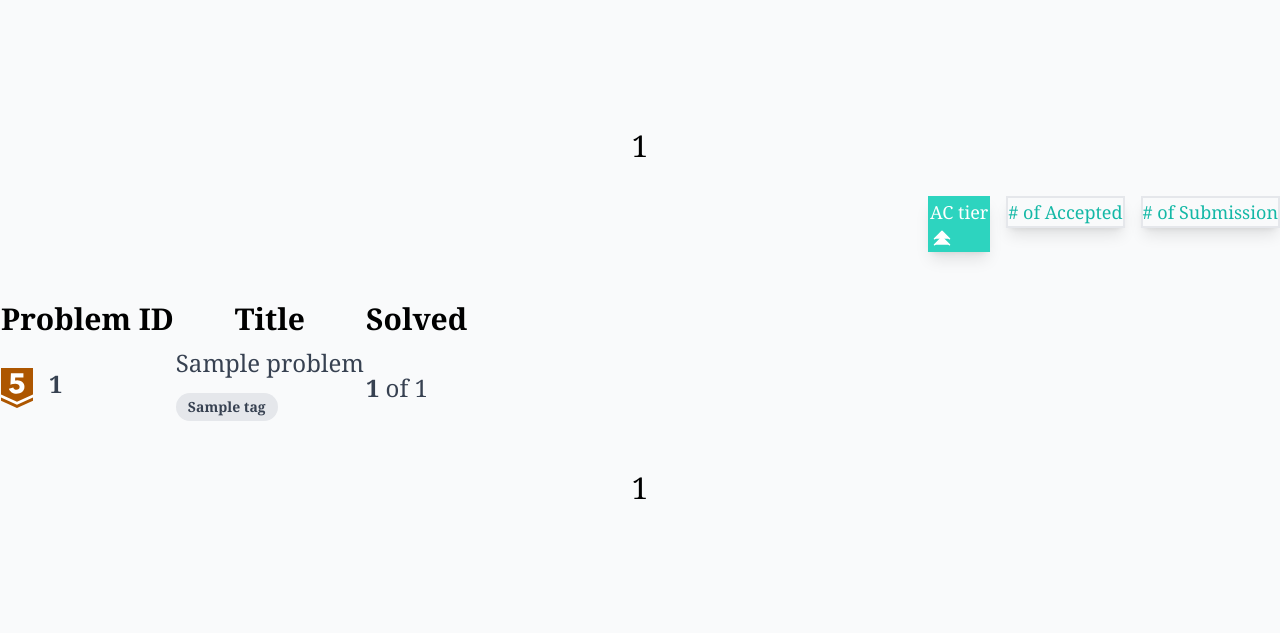
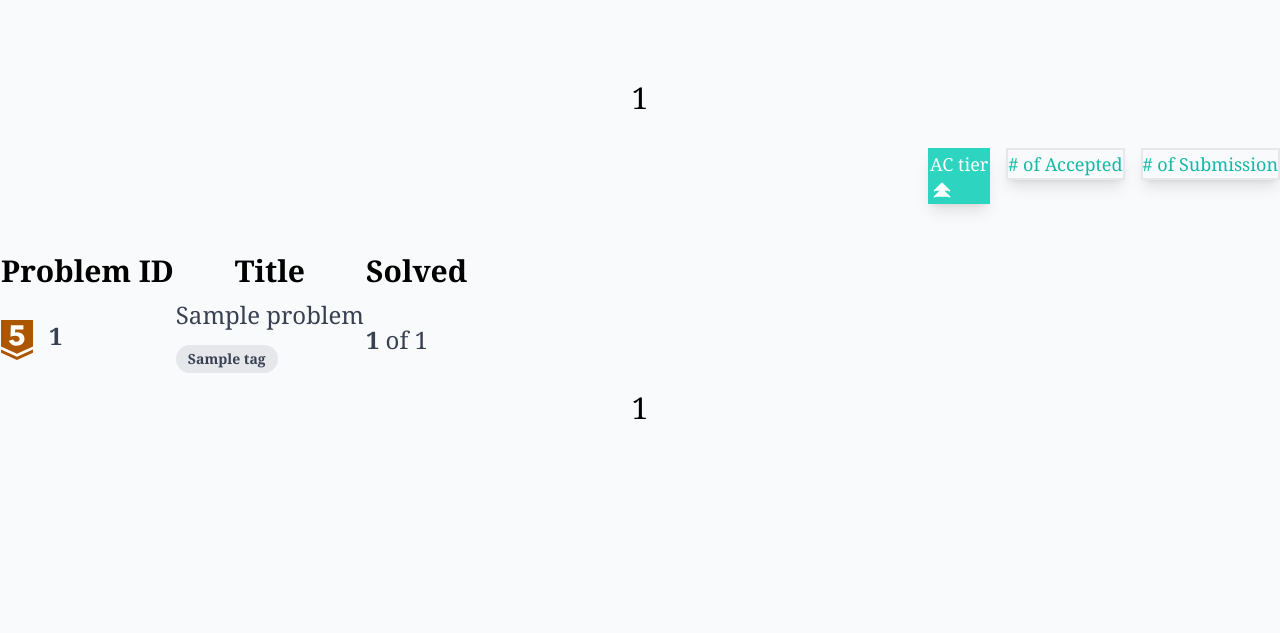
Before and after one commit to team-isometric-sequence/cp-ladder, a Django app: page /leaderboard/1 in a window 1280 px wide. Shown: the top 633 px of the page. Run offline with Django 4.2, Linux system fonts and the light colour scheme; tables that the repository leaves empty hold one stand-in row (values such as "Sample post"); some libraries are stand-ins or nearby versions.

Commit message:
UI tweaks

```diff
--- a/leaderboard/templates/leaderboard/components/leaderboard_pagination.html
+++ b/leaderboard/templates/leaderboard/components/leaderboard_pagination.html
@@ -1,4 +1,4 @@
-<div class="flex justify-center py-8">
+<div class="flex justify-center pb-8">
     <span class="step-links text-3xl">
 		<div class="flex gap-1 rounded-2xl">
 			{% if filter.page_obj.has_previous %}
--- a/leaderboard/templates/leaderboard/components/school_label.html
+++ b/leaderboard/templates/leaderboard/components/school_label.html
@@ -1,6 +1,6 @@
 <li class="list-none">
 	<a
-		class="block w-72 py-4 rounded-2xl bg-teal-200 border-2 border-teal-500 font-bold text-center cursor-pointer hover:bg-teal-100"
+		class="block w-72 my-2 px-8 py-6 text-black text-bold text-3xl rounded-2xl bg-teal-200 border-2 border-teal-500 font-bold text-center cursor-pointer hover:bg-teal-100"
 		href="{% url 'school-leaderboard' school %}"
 	>
 		{{ label }}
--- a/leaderboard/templates/leaderboard/school_leaderboard.html
+++ b/leaderboard/templates/leaderboard/school_leaderboard.html
@@ -1,7 +1,7 @@
 {% extends "cp_ladder_theme/base.html" %}
 
 {% block content %}
-	<div class="py-24">
+	<div class="pt-20 pb-24">
 		{% include "leaderboard/components/leaderboard_pagination.html" with filter=filter %}
 
 		{% include "leaderboard/components/leaderboard_filter.html" with query=query %}
```
